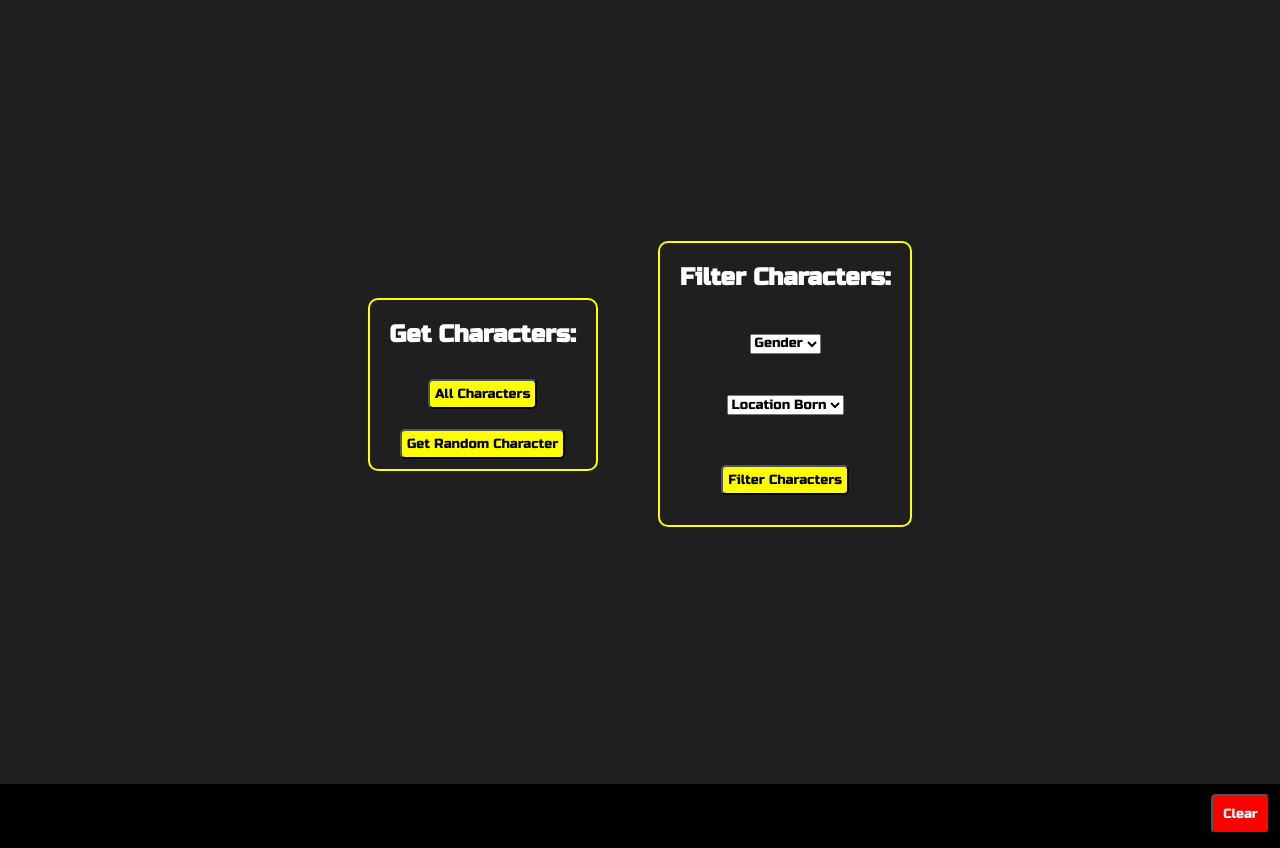
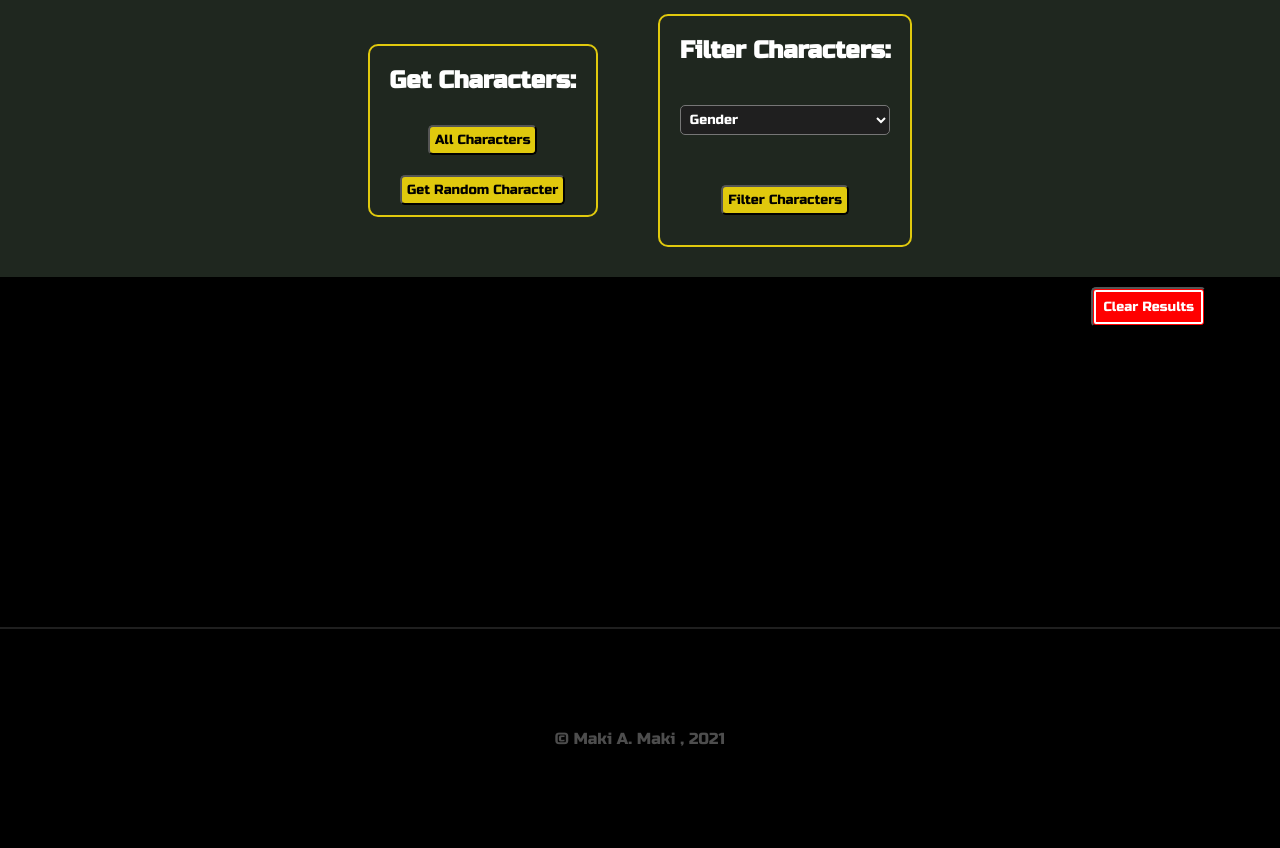
Before and after one commit to Makispear/Star-Wars, a plain HTML site: page index.html in a window 1280 px wide. Shown: the part 55-903 px from the top of the page. Drawn offline with nearby package versions, Linux system fonts and the light colour scheme.

Commit message:
Done with filtering feature

```diff
--- a/assets/CSS/style.css
+++ b/assets/CSS/style.css
@@ -6,17 +6,46 @@
     list-style: none;
 }
 
+img, button {
+    user-select: none;
+}
+
+
+::-webkit-scrollbar-thumb {
+    background-color: rgb(var(--white));
+    border-radius: 4px;
+}
+
+::-webkit-scrollbar {
+    background-color: rgb(var(--grey));
+}
+
+::-webkit-scrollbar-button {
+    background-color: rgb(var(--yellow));
+}
+
+:root {
+    /* --greenish-grey: 31, 31, 31; */
+    --greenish-grey: 31, 39, 31;
+    --grey: 31, 31, 31;
+    --black: 0, 0, 0;
+    --yellow: 224, 201, 13;
+    --white: 255, 255, 255;
+    --red: 255, 0, 0;
+}
+
 .font-red {
-    color: red;
+    color: rgb(var(--red));
 }
 
 body {
-    background-color: rgb(0, 0, 0);
-    color: white;
+    position: relative;
+    background-color: rgb(var(--black));
+    color: rgb(var(--white));
 }
 
 a:visited, a {
-    color: rgb(224, 221, 13);
+    color: rgb(var(--yellow));
 
 }
 
@@ -37,28 +66,31 @@ header {
     justify-content: center;
     width: 100;
     width: 100%;
-    background-color: rgb(0, 0, 0);
-    color: rgb(224, 221, 13);
+    background-color: rgb(var(--black));
+    color: rgb(var(--rgb(224, 221, 13)));
+}
+
+h1 {
+    color: rgb(var(--yellow));
+    user-select: none;
 }
 
 /* controls   */
 #controls {
-    background-color: rgb(31, 31, 31);
-    color: white;
+    background-color: rgb(var(--greenish-grey));
+    color: rgb(var(--white));
     display: flex;
     flex-flow: row nowrap;
+    justify-content: center;
     width: 100%;
-    justify-content: center;
 }
 
 #controls form {
     display: flex;
-    /* width: 100%; */
-    min-height: 100vh;
+    width: 100%;
     justify-content: center;
     align-items: center;
     flex-flow: row wrap;
-    /* border: 2px solid yellow; */
     border-radius: 5px;
 }
 
@@ -72,7 +104,7 @@ header {
     flex-flow: column nowrap;
     margin: 30px;
     align-items: center;
-    border: 2px solid yellow;
+    border: 2px solid rgb(var(--yellow));
 }
 
 .filter-div > div {
@@ -84,52 +116,66 @@ header {
     flex-flow: column nowrap;
     margin: 30px;
     align-items: center;
-    border: 2px solid yellow;
+    border: 2px solid rgb(var(--yellow));
 }
 
 .btn-div > div {
     padding: 20px;
 }
 
-button {
-    padding: 5px;
-    margin: 10px;
-    border-radius: 5px;
-    background-color: yellow;
-    color: rgb(0, 0, 0);
+.selector-div {
+    position: relative;
+    width: 100%;
 }
 
-.selector-div {
-    position: relative;
+#gender, select, option {
+    width: 100%;
+    padding: 5px;
+    border-radius: 5px;
+    color: rbg(var(--white));
+    background-color: rgb(var(--grey));
+    line-height: 2;
 }
 
 
+/* btns  */
+    button {
+        padding: 5px;
+        margin: 10px;
+        border-radius: 5px;
+        background-color: rgb(var(--yellow));
+        color: rgb(var(--black));
+    }
 
-            /* btns  */
-.clear {
-    background-color: red;
-    color: white;
-    padding: 10px;
-    position: absolute;
-    right: 0;
-}
+    .clear {
+        background-color: rgb(var(--red));
+        color: rgb(var(--white));
+        padding: 10px;
+        position: absolute;
+        right: 5vw;
+        outline-offset: -5px;
+        outline: 2px solid rgb(var(--white))
+    }
 
 /* results  */
 .results-section {
     position: relative;
+    padding-bottom: 300px;
+    border-bottom: 2px solid rgb(var(--grey));
 }
 
 #results {
     display: flex;
     flex-flow: row wrap;
     justify-content: space-around;
-    color: white;
+    color: rgb(var(--white));
     padding-top: 50px;
 }
 
 #results .singleCharacter {
-    border: 2px solid yellow;
-    border-radius: 10px;
+    outline: 1px solid rgb(var(--yellow));
+    outline-offset: -5px;
+    background-color: rgb(var(--greenish-grey));
     width: max-content;
     display: flex;
     justify-content: center;
@@ -153,7 +199,7 @@ button {
 
 #results .info-title {
     margin: 5px;
-    color: rgb(224, 221, 13);
+    color: rgb(var(--yellow));
     font-size: 30px;
 }
 
@@ -187,3 +233,18 @@ button {
 .content-list > * {
     padding: 5px;
 }
+
+/* footer  */
+footer {
+    position: absolute;
+    display: flex;
+    width: 100%;
+    top: 100%;
+    padding: 100px;
+    justify-content: center;
+    align-items: flex-end;
+}
+
+footer * {
+    color: rgba(var(--white), 0.3);
+}
--- a/assets/javascript/script.js
+++ b/assets/javascript/script.js
@@ -10,8 +10,6 @@ const generateRandomChar = (e) => {
     const randomNumber = Math.ceil(Math.random() * 88)
     // Fetch all characters
     $.get(`https://akabab.github.io/starwars-api/api/id/${randomNumber}.json`, (data) => {
-        // console.log(data)
-        console.log(randomNumber)
         const getName = () => {
             if (data.name) {
                 return `
@@ -119,7 +117,6 @@ let getAll = (e) => {
     // Fetch all characters
     $.get(`https://akabab.github.io/starwars-api/api/${all}.json`, (data) => {
         // loop through the returned data
-        console.log(data[1].affiliations)
         $.each(data, (index, obj) => {
             const getName = () => {
                 if (obj.name) {
@@ -228,20 +225,22 @@ const filterCharacters = (e) => {
     $(resultsDiv).html('')
 
     let result = []
-    let genderChosen = $('select[name="gender"]').val().trim()
-    let locationChosen = $('select[name="location"]').val().trim()
+    let genderChosen = $('select[name="gender"]').val()
 
-    if (genderChosen === 'default' && locationChosen === 'default') {
-        return getAll(e)
-    }
-    $.get(`https://akabab.github.io/starwars-api/api/${all}.json`, (data) => {
-        result.push(data.filter(element => element.bornLocation === locationChosen ))
-        console.log(result)
-    })
+    // check for input and push accordingly
+        if (genderChosen) {
+            result.push(genderChosen)
+        }
+        if (!genderChosen) {
+            return getAll(e)
+        }
 
 
-        // loop through the returned data
-        result.forEach(obj => {
+    // check if user wants a filtered result
+
+    $.get(`https://akabab.github.io/starwars-api/api/${all}.json`, (data) => {
+        let filteredData = data.filter(char => char.gender === genderChosen)
+        $.each(filteredData, (index, obj) => {
             const getName = () => {
                 if (obj.name) {
                     return `
@@ -255,25 +254,21 @@ const filterCharacters = (e) => {
                 return ''
             }
 
-            const getGender = () => {
-                if (obj.gender) {
-                    return `
-                    <li class="info-list-item">
-                        <h2 class="info-title">Gender</h2>
-                        <ol class="content-list">
-                            <li class="content-item">${obj.gender}</li>
-                        </ol>
-                    </li>
-                    `
-                }
-                return ''
-            }
-
             const getImage = () => {
                 if (obj.image) {
-                    return `
-                    <img src="${obj.image}" alt="${obj['name']}'s image">
-                    `
+                    if (obj.name === 'Mon Mothma') {
+                        return `
+                        <img src="./assets/images/Monmothma.jpg" alt="Mon Mothma's image">
+                        `
+                    } else if (obj.name === 'San Hill') {
+                        return `
+                        <img src="./assets/images/sanhills.jpg" alt="Mon Mothma's image">
+                        `
+                    } else {
+                        return `
+                        <img src="${obj.image}" alt="${obj['name']}'s image">
+                        `
+                    }
                 }
                 return ''
             }
@@ -289,7 +284,7 @@ const filterCharacters = (e) => {
             }
 
             const getAffiliations = () => {
-                if (obj.affiliations) {
+                if (obj.affiliations.length) {
                     return `
                     <li class="info-list-item">
                         <h2 class="info-title">Affiliations</h2>
@@ -297,6 +292,10 @@ const filterCharacters = (e) => {
                             ${loopAffiliations()}
                         </ol>
                     </li>
+                    `
+                } else {
+                    return `
+                    <li class="content-item affiliations line-height-third font-red">NO AFFILIATIONS</li>
                     `
                 }
             }
@@ -317,7 +316,6 @@ const filterCharacters = (e) => {
                     <div class="info-div">
                         <ul class="info-ul">
                             ${getName()}
-                            ${getGender()}
                             ${getAffiliations()}
                             ${getWikiPage()}
                         </ul>
@@ -326,6 +324,8 @@ const filterCharacters = (e) => {
             `
             resultsDiv.append(singleCharacterDiv)
         })
+    })
+
 }
 
 
--- a/index.html
+++ b/index.html
@@ -33,20 +33,12 @@
                 </div>
                 <div class="selector-div">
                     <select name="gender" id="gender">
-                        <option value="default">Gender</option>
+                        <option value="">Gender</option>
                         <option value="male">Male</option>
                         <option value="female">female</option>
                     </select>
                 </div>
-                <div class="selector-div">
-                    <select name="location" id="location">
-                        <option value="default">Location Born</option>
-                        <option value="polis massa">polis massa</option>
-                        <option value="kashyyyk">kashyyyk</option>
-                        <option value="corellia">corellia</option>
-                        <option value="naboo">naboo</option>
-                    </select>
-                </div>
+
                 <div>
                     <button class="filter">Filter Characters</button>
                 </div>
@@ -54,13 +46,23 @@
         </form>
     </section>
 
+
+
+
     <section class="results-section">
-        <button class="clear">Clear</button>
+        <button class="clear">Clear Results</button>
         <div id="results">
         </div>
     </section>
 
-
+    <footer>
+        <p>
+            &copy;
+             Maki A. Maki
+             ,
+             2021
+        </p>
+    </footer>
 
 
     <script src="https://code.jquery.com/jquery-3.6.0.min.js" integrity="sha256-/xUj+3OJU5yExlq6GSYGSHk7tPXikynS7ogEvDej/m4=" crossorigin="anonymous"></script>
```
